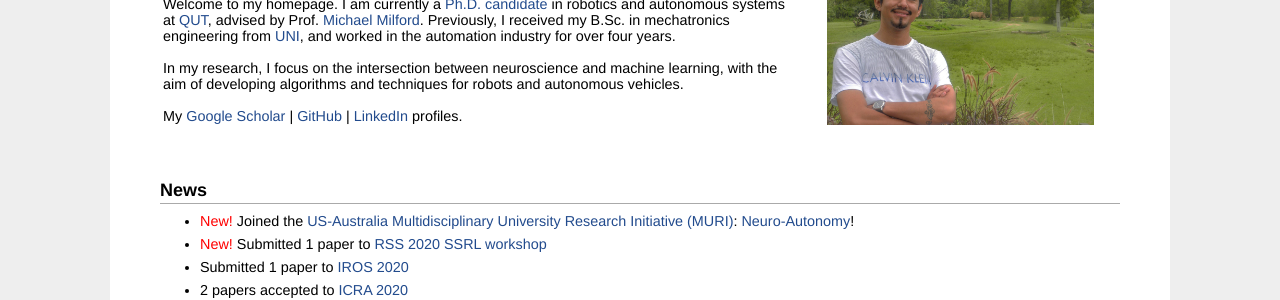
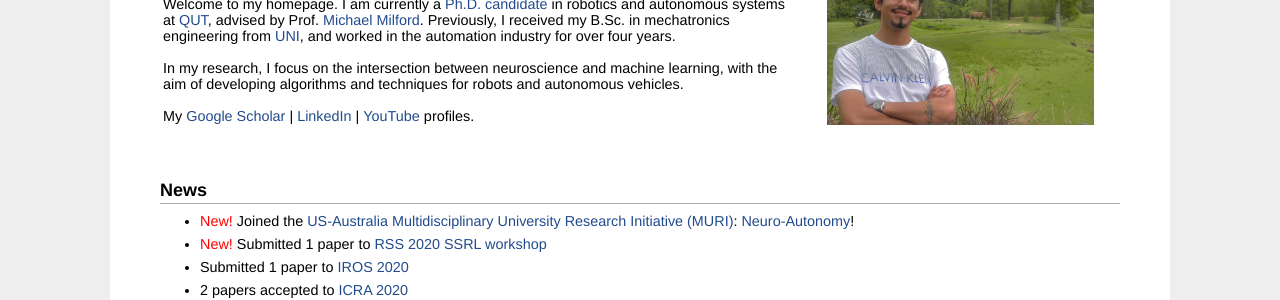
Before and after one commit to mchancan/mchancan.github.io, a Jekyll site: the page built from index.html, in a window 1280 px wide. Shown: the part 171-471 px from the top of the page. Built offline with Jekyll 4.4.1, drawn with Linux system fonts in a browser that asks for light colours; comment, search, counter and statistics services are not loaded.

Commit message:
Update index.html

```diff
--- a/index.html
+++ b/index.html
@@ -18,7 +18,7 @@ title: Marvin's Homepage
 			</br>
 			In my research, I focus on the intersection between neuroscience and machine learning, with the aim of developing algorithms and techniques for robots and autonomous vehicles.</br>
 			</br>
-			My <a href="https://scholar.google.com/citations?user=iK7xhJ4AAAAJ&hl=en">Google Scholar</a>&nbsp;|&nbsp;<a href="https://github.com/mchancan">GitHub</a>&nbsp;|&nbsp;<a href="https://www.linkedin.com/in/mchancan">LinkedIn</a> profiles.
+			My <a href="https://scholar.google.com/citations?user=iK7xhJ4AAAAJ&hl=en">Google Scholar</a>&nbsp;|&nbsp;<a href="https://www.linkedin.com/in/mchancan">LinkedIn</a>&nbsp;|&nbsp;<a href="https://www.youtube.com/channel/UCrvgoqpKBbeye87FtqdW4Iw">YouTube</a> profiles.
 		</p>
 	</td>
 	<td style="padding:2.5%;width:33%;max-width:40%">
```
